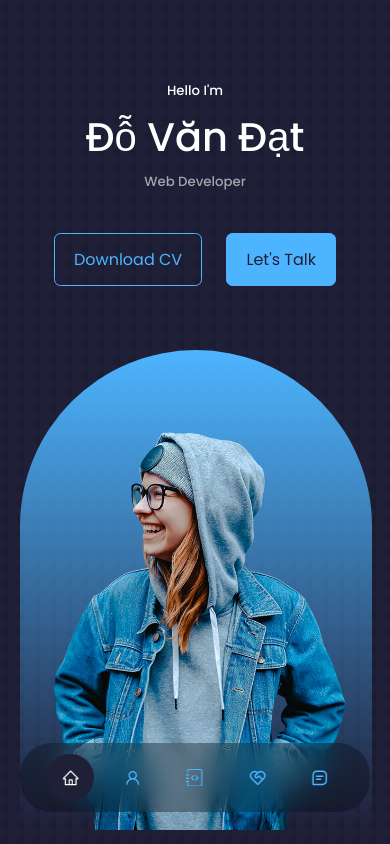
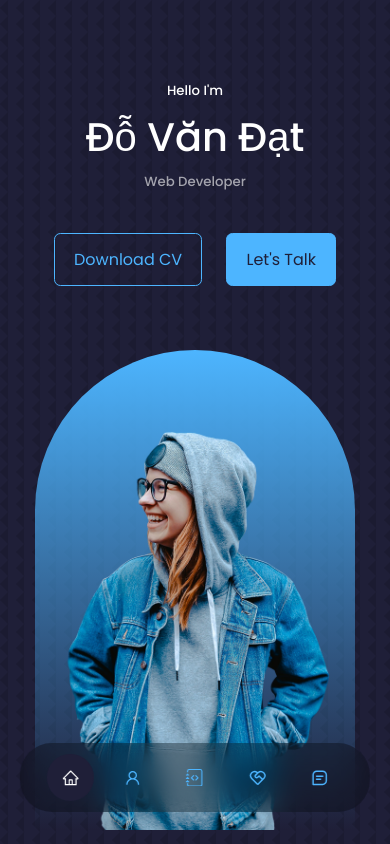
Before and after one commit to datdv-hp/react-portfolio, a React (Create React App) app: page / in a window 390 px wide. Shown: the top 844 px of the page. Built offline with nearby package versions, Linux system fonts and the light colour scheme.

Commit message:
fix mobile layout

```diff
--- a/src/components/header/Header.jsx
+++ b/src/components/header/Header.jsx
@@ -7,8 +7,8 @@ import HeaderSocial from './HeaderSocial';
 
 const Header = () => {
   return (
-    <header>
-      <div id='header' className='container header__container'>
+    <header id='header'>
+      <div className='container header__container'>
         <h5>Hello I'm</h5>
         <h1>Đỗ Văn Đạt</h1>
         <h5 className='text-light'>Web Developer</h5>
--- a/src/components/header/header.css
+++ b/src/components/header/header.css
@@ -73,6 +73,10 @@ header {
         padding-top: 5rem;
     }
 
+    .header__container .me {
+        width: 20rem;
+    }
+
     .header__socials, .header__scroll-down {
         display: none;
     }
```
